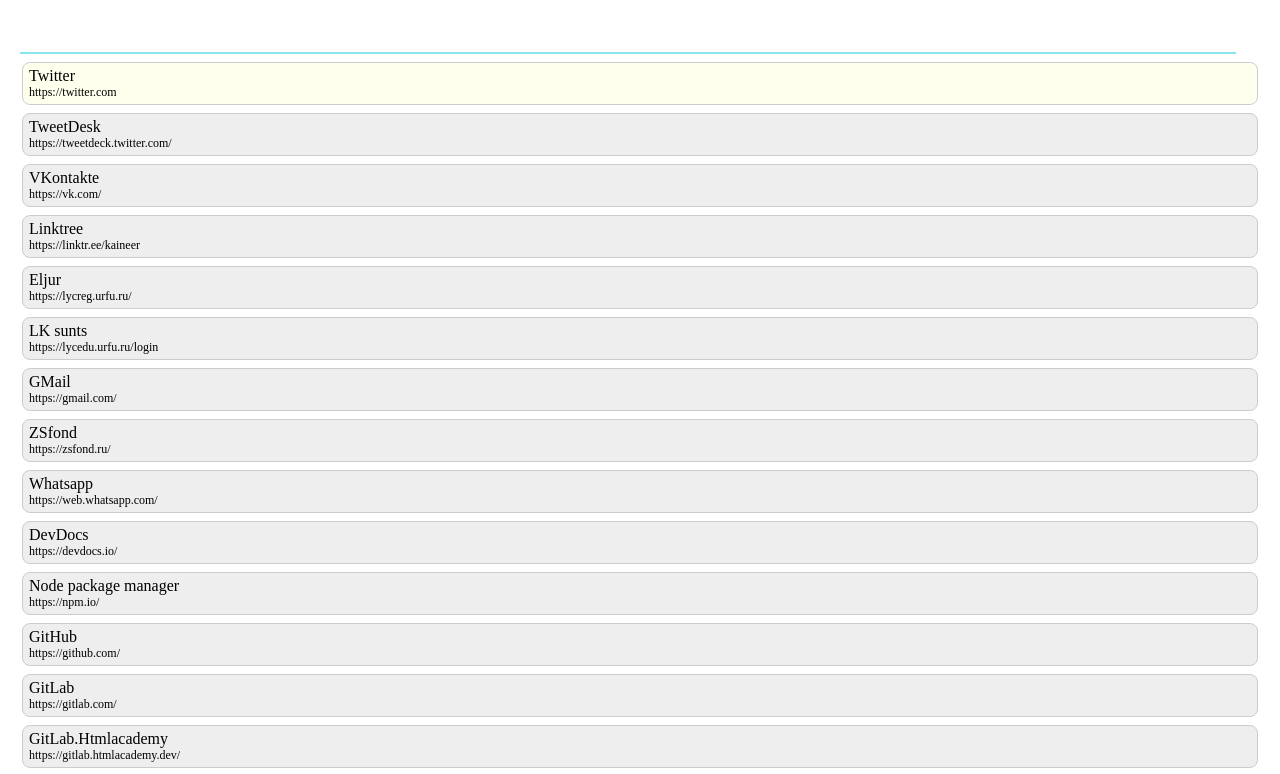
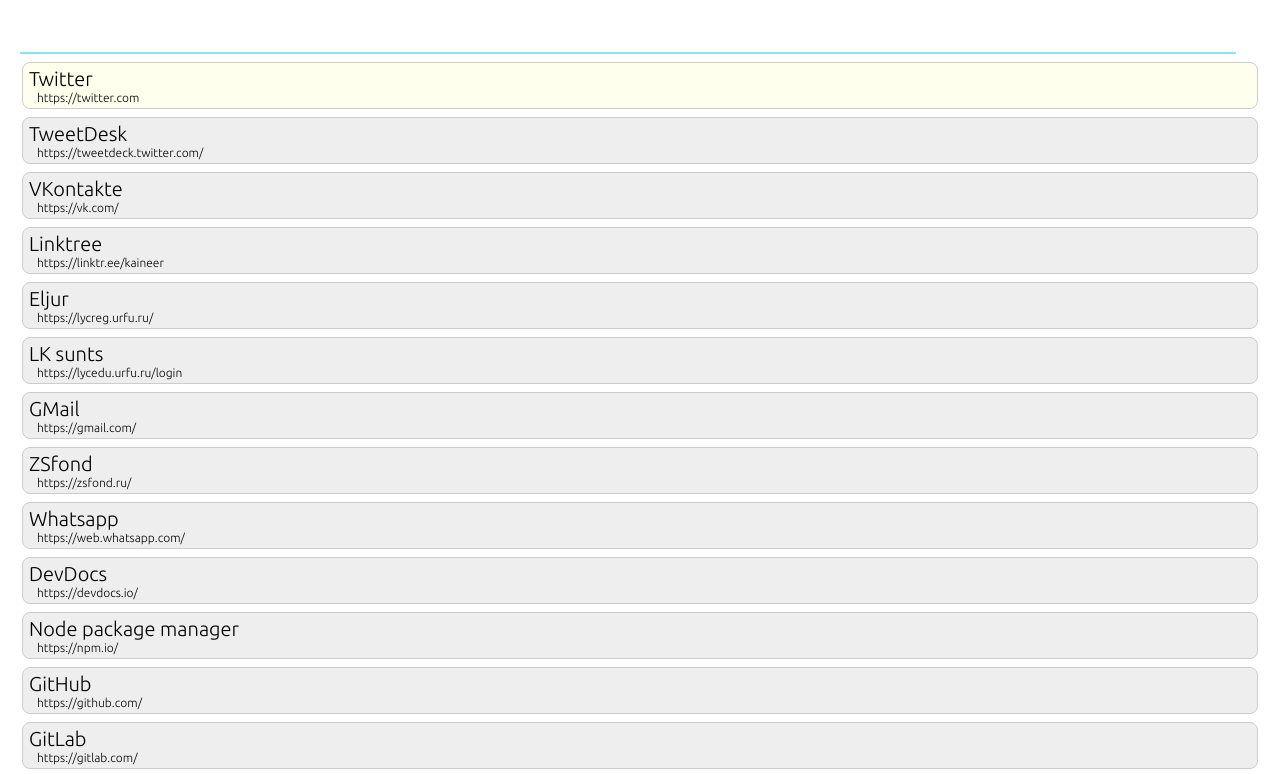
Before and after one commit to kaineer/nhee.ru, a plain HTML site: page public/index.html in a window 1280 px wide. Shown: the top 774 px of the page. Drawn offline with Linux system fonts and the light colour scheme.

Commit message:
Add fonts

```diff
--- a/public/index.html
+++ b/public/index.html
@@ -4,6 +4,10 @@
   <meta charset="UTF-8">
   <title>Link list</title>
   <link rel="stylesheet" href="./scratch.css">
+  <!-- google fonts -->
+  <link rel="preconnect" href="https://fonts.googleapis.com">
+  <link rel="preconnect" href="https://fonts.gstatic.com" crossorigin>
+  <link href="https://fonts.googleapis.com/css2?family=Ubuntu:wght@300&display=swap" rel="stylesheet">
 </head>
 <body>
   <div class="search container overscroll-none">
--- a/public/scratch.css
+++ b/public/scratch.css
@@ -1,5 +1,7 @@
 body, html {
   margin: 0; padding: 0;
+  font-family: 'Ubuntu', sans-serif;
+  font-size: 20px;
 }
 
 .search {
@@ -47,7 +49,6 @@
 
 .list__item .item__link {
   margin: 0;
-  margin-block-start: 0;
-  margin-block-end: 0;
+  margin-left: 8px;
   font-size: 12px;
 }
```
